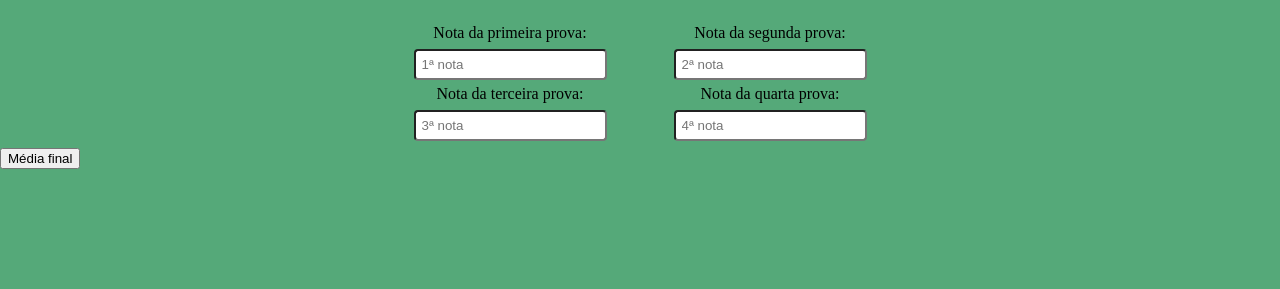
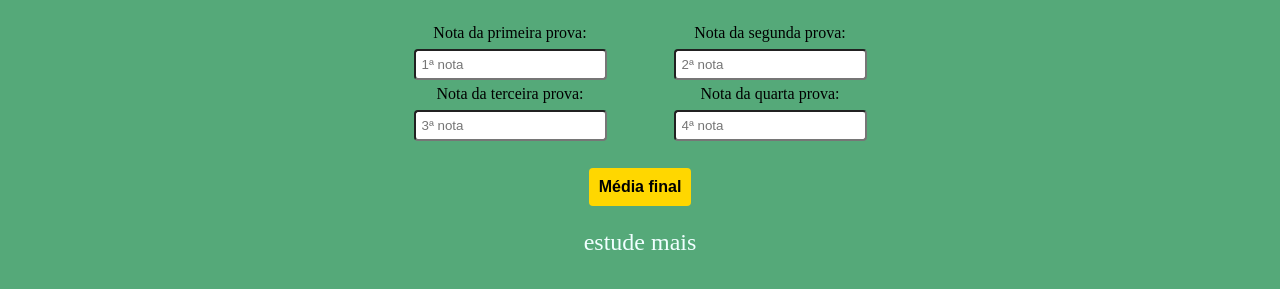
Before and after one commit to priscilasanches/Calculadora-de-m-dia, a plain HTML site: page index.html in a window 1280 px wide. Both pictures are taken after a click on the button "Média final". Shown: the part 237-526 px from the top of the page. Drawn offline with Linux system fonts and the light colour scheme.

Commit message:
Finalização da formatação

```diff
--- a/index.html
+++ b/index.html
@@ -39,9 +39,8 @@
               <label for="quartanota">Nota da quarta prova:</label>
               <input type="number" id="quartanota" placeholder="4ª nota">
             </li>
+            <li><button class="button" onclick="mostraResultado()">Média final</button></li>
         </ul>
-
-        <button onclick="mostraResultado()">Média final</button>
 
         <div class="mostraResultado "id="resultado"></div>
     </main>
--- a/script.js
+++ b/script.js
@@ -1,5 +1,5 @@
 function calcularMedia(){
-  let primeiraNota = parseFloat(document.getElementById("nota1").value);
+  let primeiraNota = parseFloat(document.getElementById("primeiranota").value);
   let segundaNota = parseFloat(document.getElementById("nota2").value);
   let terceiraNota = parseFloat(document.getElementById("nota3").value);
   let quartaNota = parseFloat(document.getElementById("nota4").value);
@@ -9,19 +9,19 @@ function calcularMedia(){
 }
 
 function mostraResultado(){
-  var notaFinal = calcularMedia();
+  //var notaFinal = calcularMedia();
   var resultado;
   var textoResultado = document.getElementById("resultado");
 
-  if (notaFinal>=7){
-    resultado = "Parabéns, sua média final foi " + notaFinal.toFixed(2) + "! Você foi aprovado.";
-  } else if (notaFinal < 7 && notaFinal>=5){
-    resultado = "Sua média final foi " + notaFinal.toFixed(2) + ", não sendo suficiente para a aprovação.<br> Realize o exame final para complementar sua nota."
-  } else {
-    resultado = "Sua média final foi " + notaFinal.toFixed(2) + ". Você foi reprovado."
-  }
+  //if (notaFinal>=7){
+  //  resultado = "Parabéns, sua média final foi " + notaFinal.toFixed(2) + "! Você foi aprovado.";
+  //} else if (notaFinal < 7 && notaFinal>=5){
+   // resultado = "Sua média final foi " + notaFinal.toFixed(2) + ", não sendo suficiente para a aprovação.<br> Realize o exame final para complementar sua nota."
+  //} else {
+   // resultado = "Sua média final foi " + notaFinal.toFixed(2) + ". Você foi reprovado."
+  //}
 
-  textoResultado.innerHTML = resultado;
+  textoResultado.innerHTML = "estude mais";
 
 }
 
--- a/style.css
+++ b/style.css
@@ -67,24 +67,25 @@ body {
   max-width: 90%;
 }
 
-.notas button {
+.button {
   border: 0;
   background: #FFD700;
   font-weight: bold;
   padding: 10px 10px;
   margin-top: 20px;
-  font-size: 14px;
+  font-size: 1em;
   border-radius: 4px;
   cursor: pointer;
   transition: 0.3s;
 }
 
-.notas button:hover{
+.button:hover{
   opacity: 0.8;
 }
 
 .mostraResultado {
-  color: white;
-  font-style: bold;
-  margin-top: 20px;
+  color:#F0FFFF;
+  font-size: 1.5em;
+  margin-top: 1em;
+  text-align: center;
 }
```
